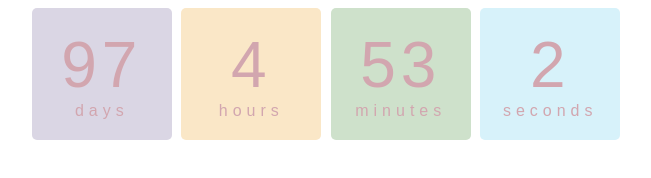
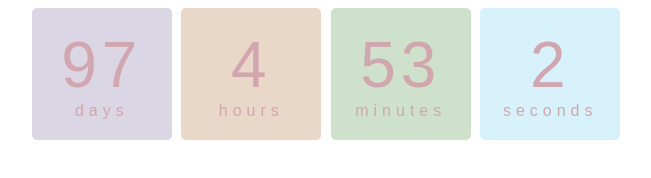
Before and after one commit to gummiebean/notion, a plain HTML site: page index.html in a window 1280 px wide. Shown: the whole page, without its empty margins (314-965 px from the left). Drawn offline with Linux system fonts and the light colour scheme.

Commit message:
Update index.html

```diff
--- a/index.html
+++ b/index.html
@@ -33,7 +33,7 @@ body{
 }
 
 .hours {
-  background: #fae7c7;
+  background: #e9d7c7;
   color: #d2a6af;
 }
 
```
